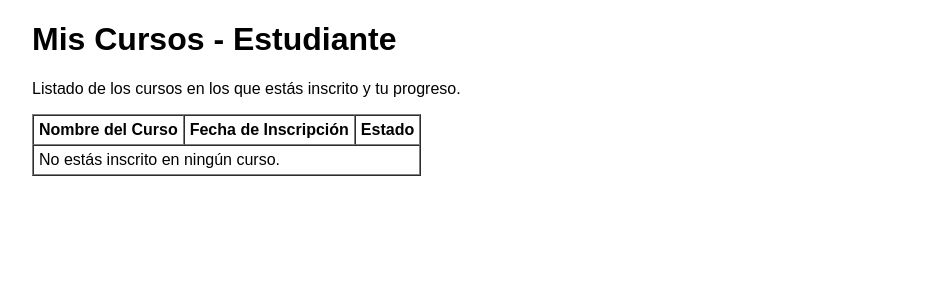
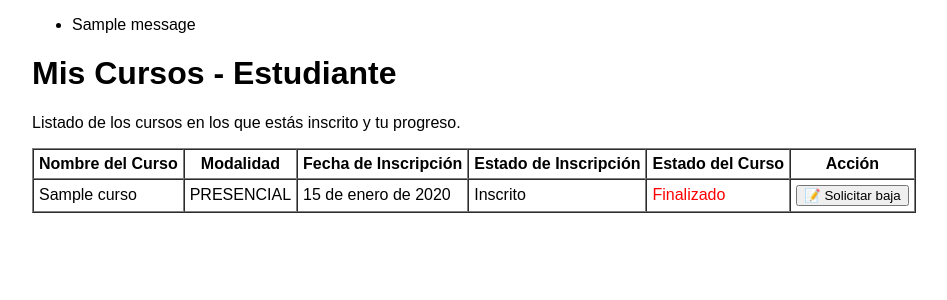
Before and after one commit to Strongartt/Core-desarolo-web, a Django app: page /reporte/estudiante/ in a window 1280 px wide. Shown: the part 61-361 px from the top of the page, without its empty margins (0-947 px from the left). Run offline with Django 5.2, Linux system fonts and the light colour scheme; a user stored in the database is signed in; tables that the repository leaves empty hold one stand-in row (values such as "Sample post"); one stand-in notice (Sample message) is shown.

Commit message:
solicitud de baja curso

```diff
--- a/coreapp/gestion/models.py
+++ b/coreapp/gestion/models.py
@@ -49,6 +49,8 @@ ESTADOS_INSCRIPCION = [
 ]
 
 class Inscripcion(models.Model):
+
+
     usuario = models.ForeignKey(User, on_delete=models.CASCADE)
     curso = models.ForeignKey(Curso, on_delete=models.CASCADE)
     fecha_inscripcion = models.DateField(auto_now_add=True)
@@ -57,6 +59,20 @@ class Inscripcion(models.Model):
     asistencia_total = models.PositiveIntegerField(default=0)
     codigo_certificado = models.CharField(max_length=100, blank=True, null=True)
     fecha_certificado = models.DateField(blank=True, null=True)
+
+    SOLICITUD_BAJA_CHOICES = [
+        ('NINGUNA', 'Ninguna'),
+        ('PENDIENTE', 'Pendiente'),
+        ('APROBADA', 'Aprobada'),
+        ('RECHAZADA', 'Rechazada'),
+    ]
+
+    solicitud_baja = models.CharField(
+        max_length=10,
+        choices=SOLICITUD_BAJA_CHOICES,
+        default='NINGUNA'
+    )
+
 
     def __str__(self):
         return f'{self.usuario.get_full_name()} en {self.curso}'
--- a/coreapp/gestion/urls.py
+++ b/coreapp/gestion/urls.py
@@ -15,6 +15,11 @@ from .views import (
     ReporteEstudianteView,
     MisCursosView,
     DetalleCursoDocenteView,
+    InscribirseView,
+    SolicitarBajaView,
+    GestionSolicitudesBajaView,
+    AprobarBajaView,
+    RechazarBajaView
 )
 
 urlpatterns = [
@@ -44,7 +49,15 @@ urlpatterns = [
 
     path('mis-cursos/', MisCursosView.as_view(), name='mis_cursos'),
 
-
     path('reporte-curso/<int:pk>/', DetalleCursoDocenteView.as_view(), name='reporte_docente_detalle'),
 
+    path('cursos/<int:curso_id>/inscribirse/', InscribirseView.as_view(), name='inscribirse'),
+
+    path('solicitar-baja/<int:pk>/', SolicitarBajaView.as_view(), name='solicitar_baja'),
+
+    path('solicitudes-baja/', GestionSolicitudesBajaView.as_view(), name='solicitudes_baja'),
+    path('solicitudes-baja/aprobar/<int:pk>/', AprobarBajaView.as_view(), name='aprobar_baja'),
+    path('solicitudes-baja/rechazar/<int:pk>/', RechazarBajaView.as_view(), name='rechazar_baja'),
+
+
 ]
--- a/coreapp/gestion/views.py
+++ b/coreapp/gestion/views.py
@@ -8,6 +8,11 @@ from .forms import CursoForm, InscripcionForm, SignUpForm
 from django.shortcuts import redirect
 from django.contrib.auth.views import LoginView
 from .forms import UserPerfilForm
+from django.contrib import messages
+from django.shortcuts import get_object_or_404
+from django.views import View
+from django.utils import timezone
+
 
 
 
@@ -111,6 +116,25 @@ class InscripcionUpdateView(LoginRequiredMixin, AdministradorRolRequiredMixin, U
     success_url = reverse_lazy('inscripcion_list')
 
 
+class InscribirseView(LoginRequiredMixin, UserPassesTestMixin, View):
+    def test_func(self):
+        return hasattr(self.request.user, 'perfil') and self.request.user.perfil.rol.codigo == 'EST'
+
+    def post(self, request, curso_id):
+        curso = get_object_or_404(Curso, pk=curso_id)
+
+        ya_inscrito = Inscripcion.objects.filter(curso=curso, usuario=request.user).exists()
+        if ya_inscrito:
+            messages.error(request, "Ya estás inscrito en este curso.")
+        elif Inscripcion.objects.filter(curso=curso).count() >= curso.cupo:
+            messages.error(request, "El curso ya no tiene cupos disponibles.")
+        else:
+            Inscripcion.objects.create(curso=curso, usuario=request.user, estado="INSCRITO")
+            messages.success(request, "Te has inscrito correctamente.")
+
+        return redirect('curso_list')
+
+
 # —— Registro de nuevos usuarios “normales” ——
 class SignUpView(CreateView):
     form_class    = SignUpForm
@@ -130,6 +154,42 @@ class ReporteDocenteView(LoginRequiredMixin, UserPassesTestMixin, TemplateView):
 
 class ReporteEstudianteView(LoginRequiredMixin, TemplateView):
     template_name = 'gestion/reporte_estudiante.html'
+
+    def get_context_data(self, **kwargs):
+        ctx = super().get_context_data(**kwargs)
+        hoy = timezone.now().date()
+
+        datos = []
+        inscripciones = Inscripcion.objects.filter(usuario=self.request.user).select_related('curso')
+        for ins in inscripciones:
+            curso = ins.curso
+            datos.append({
+                'id': ins.id,
+                'nombre': curso.nombre,
+                'modalidad': curso.modalidad,
+                'fecha_inscripcion': ins.fecha_inscripcion,
+                'estado_inscripcion': "Inscrito" if ins.estado.upper() == "INSCRITO" else "Dado de baja",
+                'estado_curso': "En curso" if curso.fecha_fin >= hoy else "Finalizado",
+                'solicitud_baja': ins.solicitud_baja
+            })
+
+        ctx['inscripciones'] = datos
+        return ctx
+
+class SolicitarBajaView(LoginRequiredMixin, UserPassesTestMixin, View):
+    def test_func(self):
+        return hasattr(self.request.user, 'perfil') and self.request.user.perfil.rol.codigo == 'EST'
+
+    def post(self, request, pk):
+        inscripcion = get_object_or_404(Inscripcion, id=pk, usuario=request.user)
+        if inscripcion.solicitud_baja == 'NINGUNA' and inscripcion.estado.upper() == 'INSCRITO':
+            inscripcion.solicitud_baja = 'PENDIENTE'
+            inscripcion.save()
+            messages.success(request, "Solicitud de baja enviada.")
+        else:
+            messages.warning(request, "No puedes enviar esta solicitud.")
+        return redirect('reporte_estudiante')
+
 
 
 class DashboardView(LoginRequiredMixin, TemplateView):
@@ -157,7 +217,8 @@ class ReporteDocenteView(LoginRequiredMixin, UserPassesTestMixin, TemplateView):
             # Calcular estado medio si hay inscripciones
             if total > 0:
                 estados = inscripciones.values_list('estado', flat=True)
-                estado_mas_frecuente = max(set(estados), key=estados.count)
+                estado_list = list(estados)
+                estado_mas_frecuente = max(set(estado_list), key=estado_list.count)
             else:
                 estado_mas_frecuente = "Sin inscripciones"
 
@@ -193,15 +254,47 @@ class DetalleCursoDocenteView(LoginRequiredMixin, UserPassesTestMixin, TemplateV
             ctx['inscripciones'] = []
         return ctx
 
+class GestionSolicitudesBajaView(LoginRequiredMixin, UserPassesTestMixin, TemplateView):
+    template_name = 'gestion/solicitudes_baja_docente.html'
 
-class ReporteEstudianteView(LoginRequiredMixin, TemplateView):
-    template_name = 'gestion/reporte_estudiante.html'
+    def test_func(self):
+        return hasattr(self.request.user, 'perfil') and self.request.user.perfil.rol.codigo == 'DOC'
+
     def get_context_data(self, **kwargs):
         ctx = super().get_context_data(**kwargs)
-        # filtro por email del Usuario personalizado
-        email = self.request.user.email
-        ctx['inscripciones'] = Inscripcion.objects.filter(usuario__email=email).select_related('curso')
+        perfil = self.request.user.perfil
+        solicitudes = Inscripcion.objects.filter(
+            curso__docente=perfil,
+            solicitud_baja='PENDIENTE'
+        ).select_related('curso', 'usuario')
+
+        ctx['solicitudes'] = solicitudes
         return ctx
+
+class AprobarBajaView(LoginRequiredMixin, UserPassesTestMixin, View):
+    def test_func(self):
+        return hasattr(self.request.user, 'perfil') and self.request.user.perfil.rol.codigo == 'DOC'
+
+    def post(self, request, pk):
+        ins = get_object_or_404(Inscripcion, id=pk, curso__docente=request.user.perfil)
+        ins.solicitud_baja = 'APROBADA'
+        ins.estado = 'BAJA'
+        ins.save()
+        messages.success(request, "Baja aprobada.")
+        return redirect('solicitudes_baja')
+
+
+class RechazarBajaView(LoginRequiredMixin, UserPassesTestMixin, View):
+    def test_func(self):
+        return hasattr(self.request.user, 'perfil') and self.request.user.perfil.rol.codigo == 'DOC'
+
+    def post(self, request, pk):
+        ins = get_object_or_404(Inscripcion, id=pk, curso__docente=request.user.perfil)
+        ins.solicitud_baja = 'RECHAZADA'
+        ins.save()
+        messages.info(request, "Solicitud de baja rechazada.")
+        return redirect('solicitudes_baja')
+
 
 class CustomLoginView(LoginView):
     template_name = 'registration/login.html'
--- a/coreapp/templates/base.html
+++ b/coreapp/templates/base.html
@@ -36,7 +36,13 @@
 </nav>
 <hr>
   </header>
-
+  {% if messages %}
+  <ul>
+    {% for message in messages %}
+      <li {% if message.tags %} class="{{ message.tags }}" {% endif %}>{{ message }}</li>
+    {% endfor %}
+  </ul>
+{% endif %}
   <main class="content">
     {% block content %}{% endblock %}
   </main>
--- a/coreapp/templates/gestion/reporte_estudiante.html
+++ b/coreapp/templates/gestion/reporte_estudiante.html
@@ -7,19 +7,44 @@
   <thead>
     <tr>
       <th>Nombre del Curso</th>
+      <th>Modalidad</th>
       <th>Fecha de Inscripción</th>
-        <th>Estado</th>
+      <th>Estado de Inscripción</th>
+      <th>Estado del Curso</th>
+      <th>Acción</th>
     </tr>
   </thead>
   <tbody>
-      {% for inscripcion in inscripciones_estudiante %}
+    {% for ins in inscripciones %}
       <tr>
-          <td>{{ inscripcion.curso.nombre }}</td>
-          <td>{{ inscripcion.fecha_inscripcion }}</td>
-          <td>{{ inscripcion.estado }}</td>
+        <td>{{ ins.nombre }}</td>
+        <td>{{ ins.modalidad }}</td>
+        <td>{{ ins.fecha_inscripcion }}</td>
+        <td>{{ ins.estado_inscripcion }}</td>
+        <td>
+          {% if ins.estado_curso == "En curso" %}
+            <span style="color: green;">En curso</span>
+          {% else %}
+            <span style="color: red;">Finalizado</span>
+          {% endif %}
+        </td>
+        <td>
+          {% if ins.estado_inscripcion == "Inscrito" and ins.solicitud_baja == "NINGUNA" %}
+            <form method="post" action="{% url 'solicitar_baja' ins.id %}">
+              {% csrf_token %}
+              <button type="submit">📝 Solicitar baja</button>
+            </form>
+          {% elif ins.solicitud_baja == "PENDIENTE" %}
+            <span style="color: orange;">Solicitud pendiente</span>
+          {% elif ins.solicitud_baja == "RECHAZADA" %}
+            <span style="color: red;">Solicitud rechazada</span>
+          {% elif ins.solicitud_baja == "APROBADA" %}
+            <span style="color: green;">Baja aprobada</span>
+          {% endif %}
+        </td>
       </tr>
     {% empty %}
-        <tr><td colspan="3">No estás inscrito en ningún curso.</td></tr>
+      <tr><td colspan="5">No estás inscrito en ningún curso.</td></tr>
     {% endfor %}
   </tbody>
 </table>
```
Also changed, not shown: coreapp/templates/gestion/curso_list.html (+8 -3 lines), coreapp/templates/gestion/solicitudes_baja_docente.html (added, +41 -0 lines), coreapp/gestion/migrations/0004_inscripcion_solicitud_baja_alter_curso_docente.py (added). Lines whose indentation alone changed are shown as unchanged.
